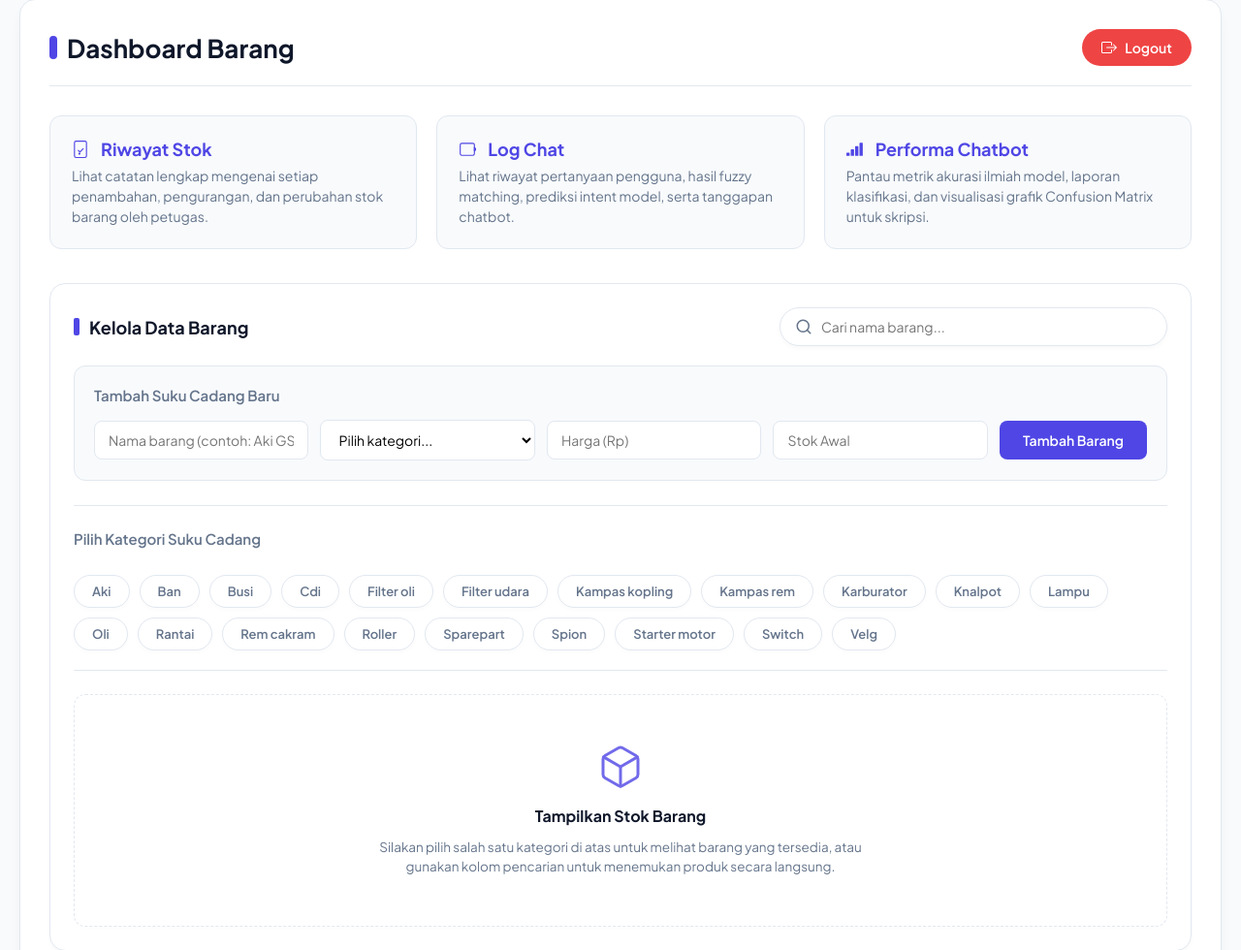
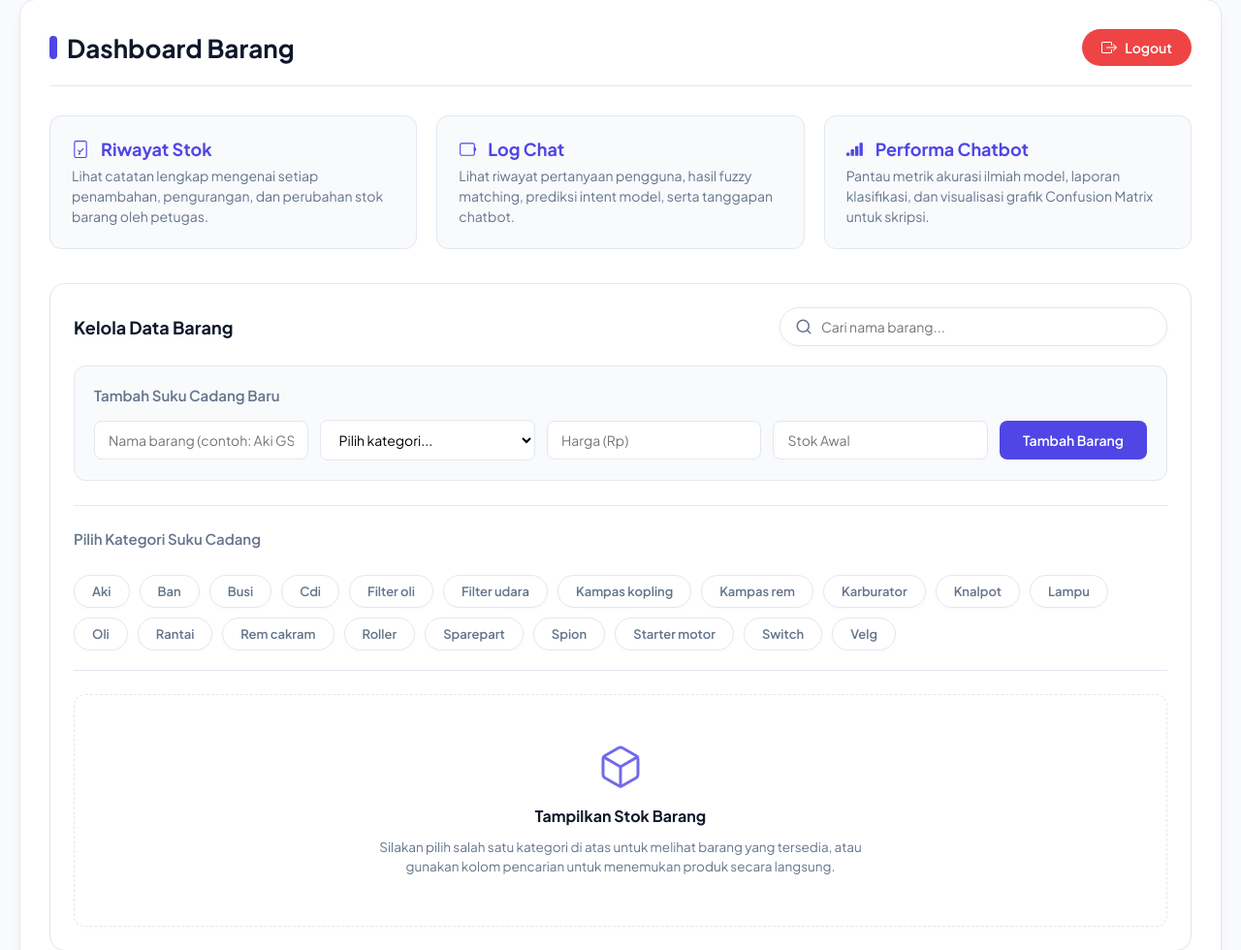
Before and after one commit to Iqbal-rgb2/chatbot_bengkel, a Flask app: page /dashboard_barang in a window 1280 px wide. Shown: the part 41-1021 px from the top of the page at 97% size. Run offline with Flask 3, Linux system fonts and the light colour scheme; the visitor is signed in with stand-in values (Sample User, id 1); data comes from the database, SQL or seed files in the repository; parts of the project's set-up code (start-up, migrations or seed data) failed here and were passed over.

Commit message:
Remove vertical accent bar from Kelola Data Barang title

```diff
--- a/web/templates/dashboard_barang.html
+++ b/web/templates/dashboard_barang.html
@@ -456,20 +456,8 @@
             font-size: 18px;
             font-weight: 700;
             color: var(--text-main);
-            display: flex;
-            align-items: center;
-            gap: 10px;
             margin-bottom: 20px;
             text-transform: none;
-        }
-
-        .section-title::before {
-            content: '';
-            display: inline-block;
-            width: 6px;
-            height: 18px;
-            background-color: var(--primary);
-            border-radius: 2px;
         }
 
         /* Dashboard Card Container */
```
